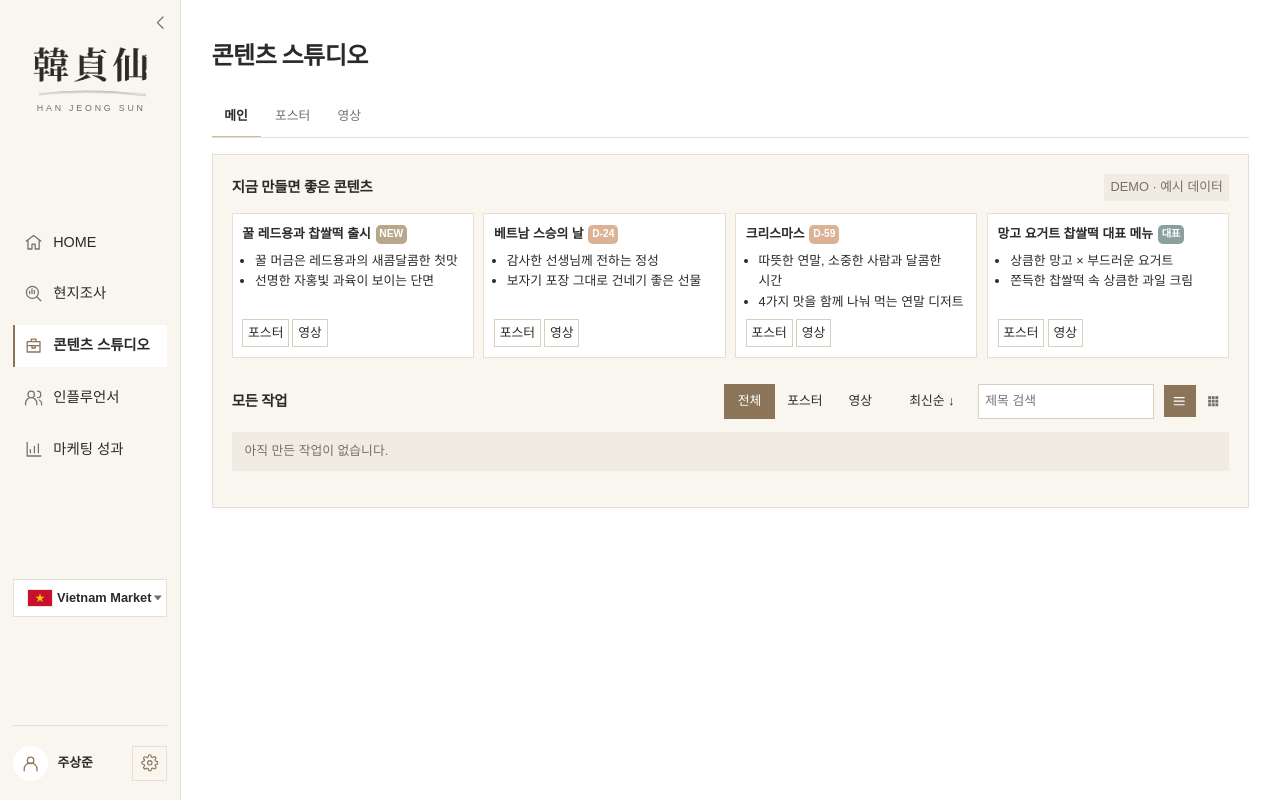
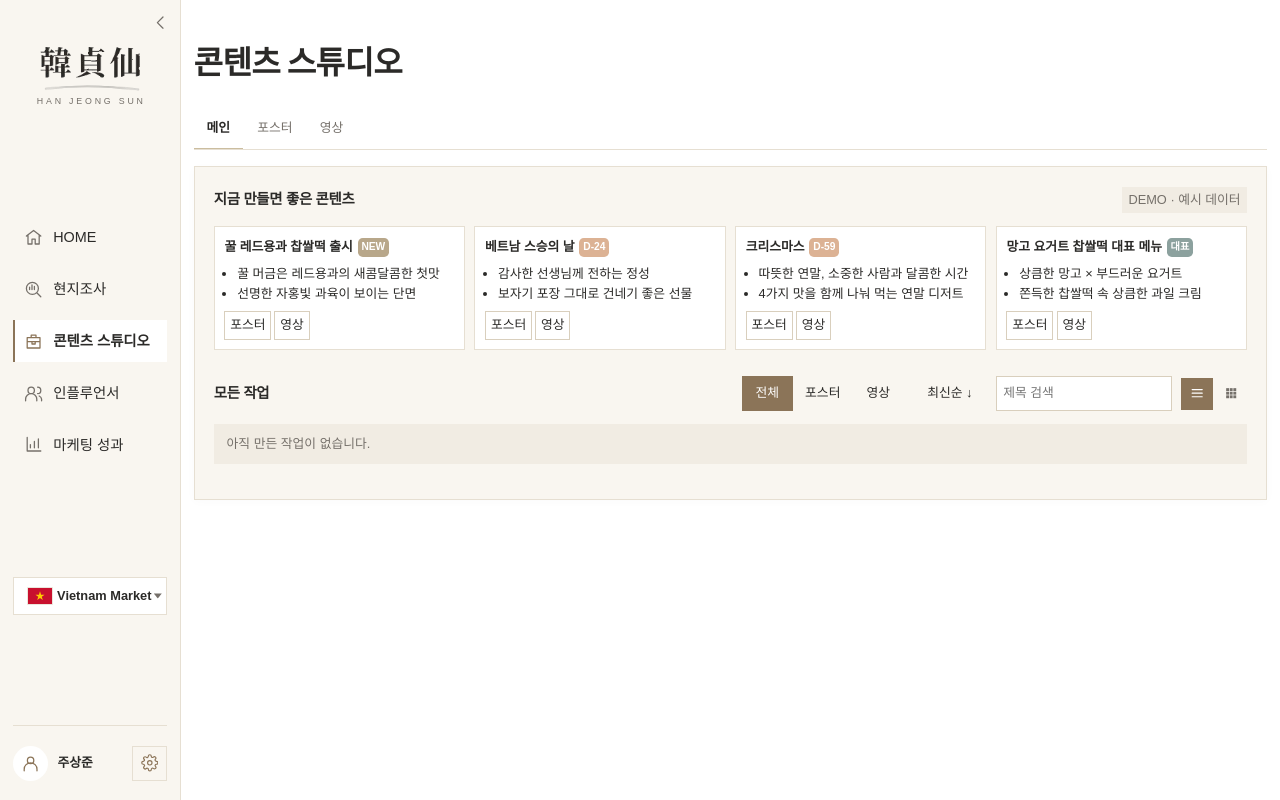
Before and after one commit to ihappy7725/hanjungsun-marketing-project-2nd, a Flask app: page /content_studio/ in a window 1280 px wide. Run offline with Flask 3, Linux system fonts and the light colour scheme; data that the repository does not hold is empty; some web fonts are replaced.

Commit message:
style: 공통 본문 폭 확대(좌우 여백 16px)·페이지 제목 40px·사이드바 로고 축소
PM 위임에 따른 공통 UI 수정 3단계(3-0 공통)
- base.css: --page-padding 48px → 16px(본문이 사이드바 옆 ~ 화면 오른쪽 끝까지, 전체 탭 공통),
  공통 페이지 제목(.pagehead h1) 30px → 40px(마케팅 성과 기준), 사이드바 로고 148px → 130px
- kpi_main.css: 제목 크기는 공통값 사용, 블록 확대창 최대 1440px 제한 해제(본문과 같은 여백) · 높이 배율 보정
- HOME · 인플루언서 제목은 각 탭 CSS 덮어쓰기로 30px 유지 → 3-1 · 3-3에서 정리 예정

```diff
--- a/platform_core/static/css/base.css
+++ b/platform_core/static/css/base.css
@@ -98,7 +98,7 @@
   --space-10: 40px;
   --space-11: 48px;
   --space-12: 64px;
-  --page-padding: clamp(16px, 3vw, 48px);
+  --page-padding: 16px;  /* 본문 좌우 여백: 사이드바 옆 ~ 화면 오른쪽 끝까지 넓게 (전체 탭 공통) */
   --panel-padding: 24px;
   --control-height: 44px;
   --radius: 0;
@@ -186,7 +186,7 @@ a { color: inherit; text-underline-offset: 4px; }
 /* 로고: 韓貞仙 + 붓 밑줄(이미지) 아래 영문 HAN JEONG SUN(글자). 펼침·접힘 같은 로고, 접히면 폭만 줄어듭니다. */
 .brand { display: flex; flex-direction: column; align-items: center; gap: var(--space-3); color: var(--sidebar-brand); text-decoration: none; }
 .brand img { display: block; height: auto; image-rendering: -webkit-optimize-contrast; }
-.brand-logo { width: 148px; max-width: 100%; }
+.brand-logo { width: 130px; max-width: 100%; }
 .brand-en { color: var(--muted); font-family: var(--font-body); font-size: 11px; font-weight: 400; letter-spacing: .32em; line-height: 1; white-space: nowrap; margin-right: -.32em; }
 .sidebar-toggle { position: absolute; top: calc(-1 * var(--space-5)); right: calc(-1 * var(--space-4)); display: grid; place-items: center; flex: none; width: 32px; height: 32px; padding: var(--space-2); border: 0; background: transparent; color: var(--muted); }
 .sidebar-toggle svg { width: 20px; height: 20px; }
@@ -235,7 +235,7 @@ a { color: inherit; text-underline-offset: 4px; }
 
 /* ---------- 페이지 머리 ---------- */
 .pagehead { display: flex; align-items: flex-end; justify-content: space-between; gap: var(--space-5); margin-bottom: var(--space-8); }
-.pagehead h1 { margin: var(--space-2) 0; font-family: var(--font-title); font-size: var(--fs-h1); font-weight: var(--title-weight); letter-spacing: var(--tracking-tight); }
+.pagehead h1 { margin: var(--space-2) 0; font-family: var(--font-title); font-size: var(--fs-display);  /* 마케팅 성과 기준 40px */ font-weight: var(--title-weight); letter-spacing: var(--tracking-tight); }
 .pagehead p { margin: var(--space-1) 0; color: var(--muted); font-size: var(--fs-body); }
 .eyebrow { margin: 0; color: var(--muted); font-size: var(--fs-min); font-weight: 600; letter-spacing: var(--tracking); text-transform: uppercase; }
 .actions { display: flex; flex-wrap: wrap; align-items: center; gap: var(--space-4); }
```
Also changed, not shown: kpi/static/css/kpi_main.css (+4 -4 lines).
